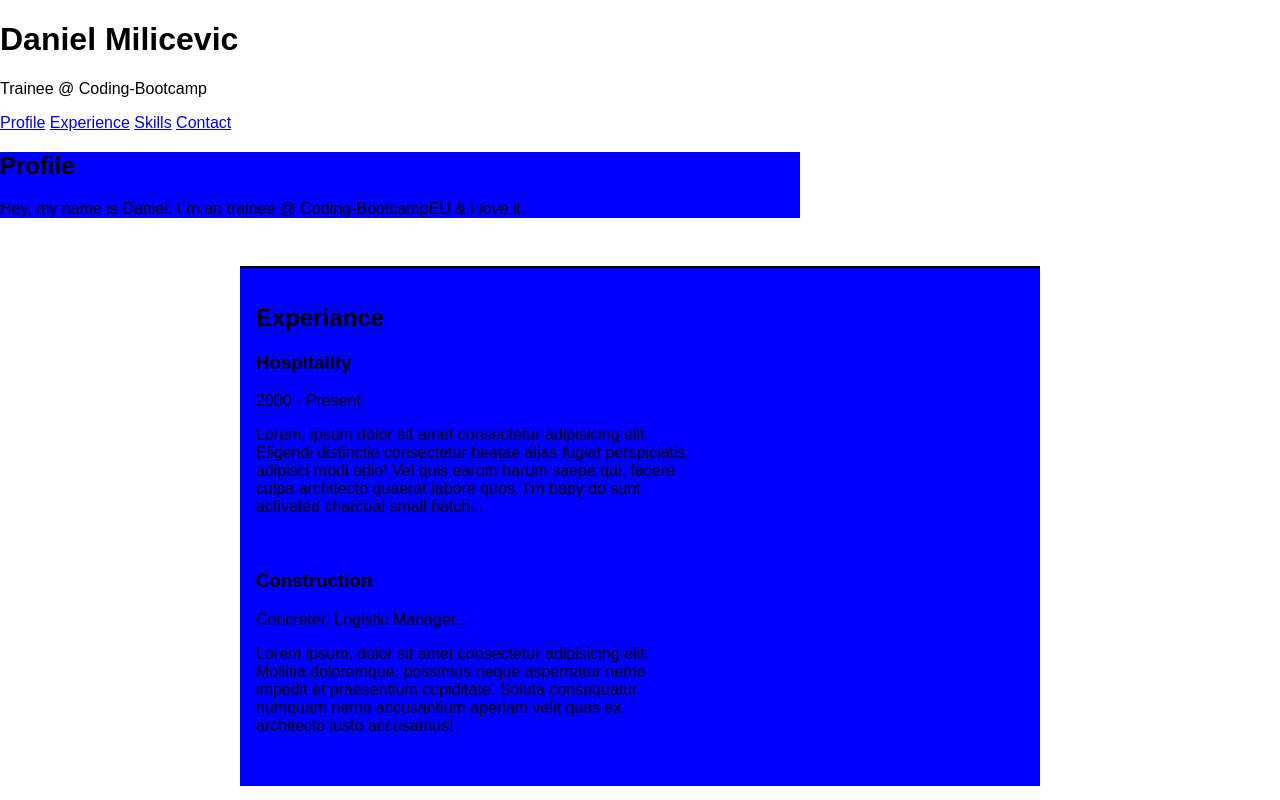
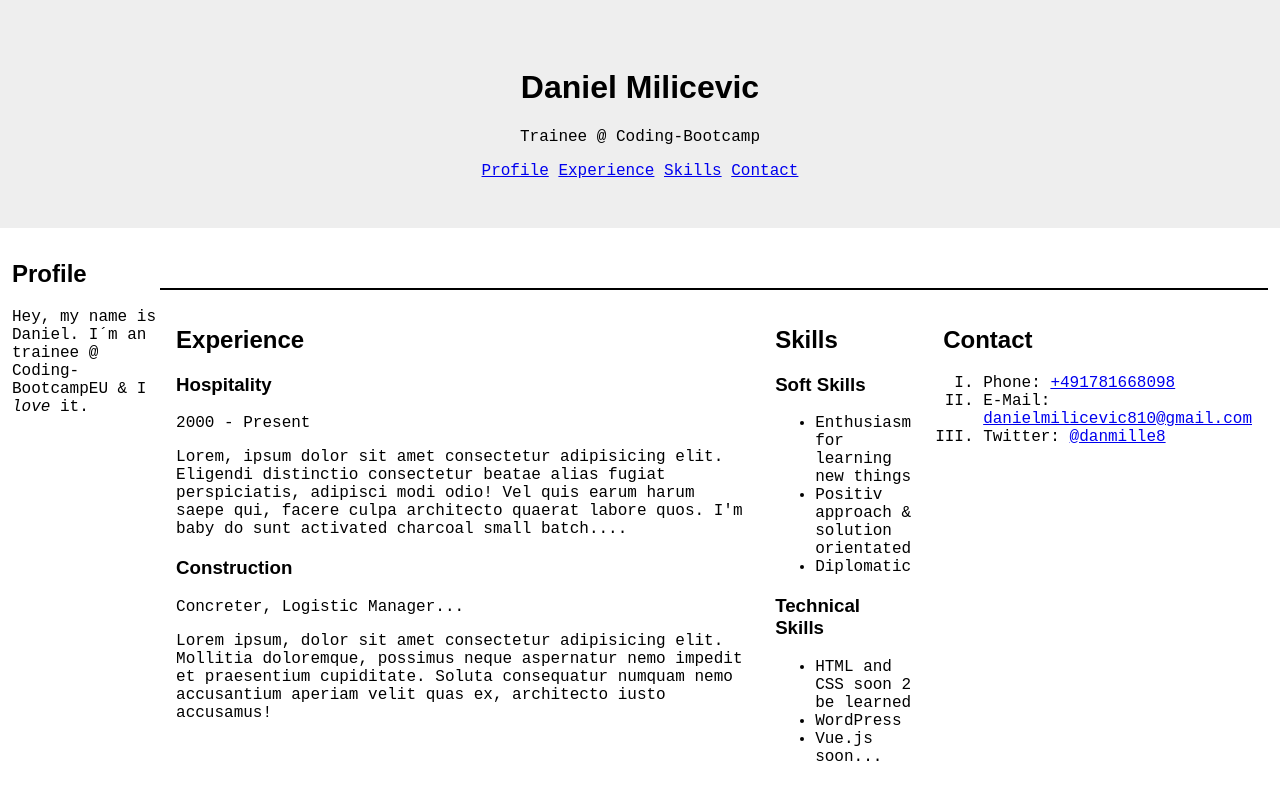
Before and after one commit to danmille/CVSetup, a plain HTML site: page index.html in a window 1280 px wide. Shown: the top 800 px of the page. Drawn offline with Linux system fonts and the light colour scheme.

Commit message:
update flex

```diff
--- a/index.html
+++ b/index.html
@@ -10,7 +10,8 @@
     <title>The CV of Daniel Milicevic</title>
   </head>
   <body>
-    <header>
+    <header class="header">
+
       <h1>Daniel Milicevic</h1>
       <p>Trainee @ Coding-Bootcamp</p>
       <nav>
@@ -27,8 +28,8 @@
           <em>love</em> it.
         </p>
       </article>
-      <article id="experiance">
-        <h2>Experiance</h2>
+      <article id="experience">
+        <h2>Experience</h2>
         <section>
           <header>
             <h3>Hospitality</h3>
--- a/style.css
+++ b/style.css
@@ -5,13 +5,15 @@
 }
 
 * {
-  font-family: "Roberto", sans-serif;
+  font-family: "Roberto", monospace;
 }
 
-main {
-  _max-width: 800px;
-  _border-top: 12px;
+.main {
+  max-width: auto;
   _background-color: rgb(246, 131, 131);
+  padding: 12px;
+  margin: 0 auto;
+  display: flex;
 }
 
 h1,
@@ -24,23 +26,21 @@ h6 {
 }
 body {
   margin: 0;
-  text-align: left;
+  _text-align: left;
   _background-color: aquamarine;
 }
 article {
-  height: 50;
   max-width: 100vh;
-  background-color: blue;
+  _background-color: blue;
 }
-
 section {
-  height: 25vh;
-  width: 55vh;
+  _width: 55vh;
   _background-color: blueviolet;
 }
 
 .header {
   padding: 48px 16px;
+  text-align: center;
   background-color: #eee;
 }
 .nav-link {
```
